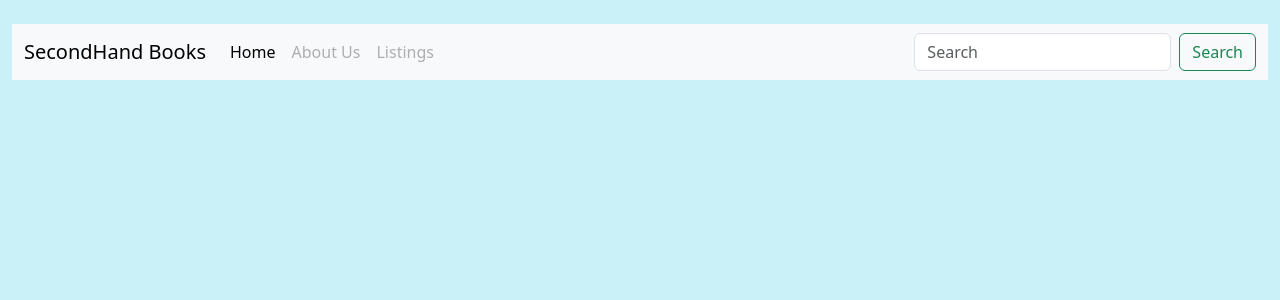
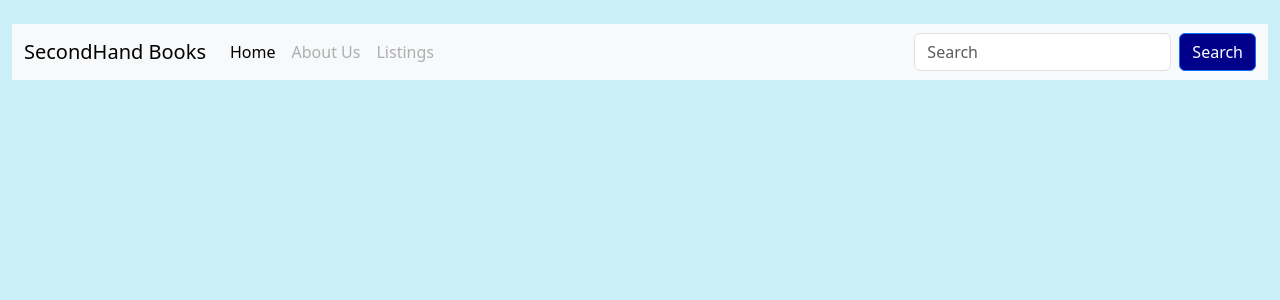
Before and after one commit to gutierrez-anthony/secondhand-books, a PHP site: page /views/includes/header.html in a window 1280 px wide. Shown: the top 300 px of the page. Run offline with PHP 8.4, Linux system fonts and the light colour scheme.

Commit message:
Changed buttons color

```diff
--- a/styles/styles.css
+++ b/styles/styles.css
@@ -14,3 +14,7 @@ a img {
     margin: 0 auto;
     width: 10rem;
 }
+
+.dark-blue-bg{
+    background-color: darkblue !important;
+}
--- a/views/home.html
+++ b/views/home.html
@@ -17,7 +17,7 @@ Date: 5/8/2023
                 <br>
                 Edition
             </p>
-            <a href="#" class="btn btn-primary">More Details</a>
+            <a href="#" class="btn btn-primary dark-blue-bg">More Details</a>
         </div>
     </div>
 </repeat>
--- a/views/includes/header.html
+++ b/views/includes/header.html
@@ -32,7 +32,7 @@
                         </ul>
                         <form class="d-flex" role="search">
                             <input class="form-control me-2" type="search" placeholder="Search" aria-label="Search">
-                            <button class="btn btn-outline-success" type="submit">Search</button>
+                            <button class="btn btn-primary dark-blue-bg" type="submit">Search</button>
                         </form>
                     </div>
                 </div>
```
